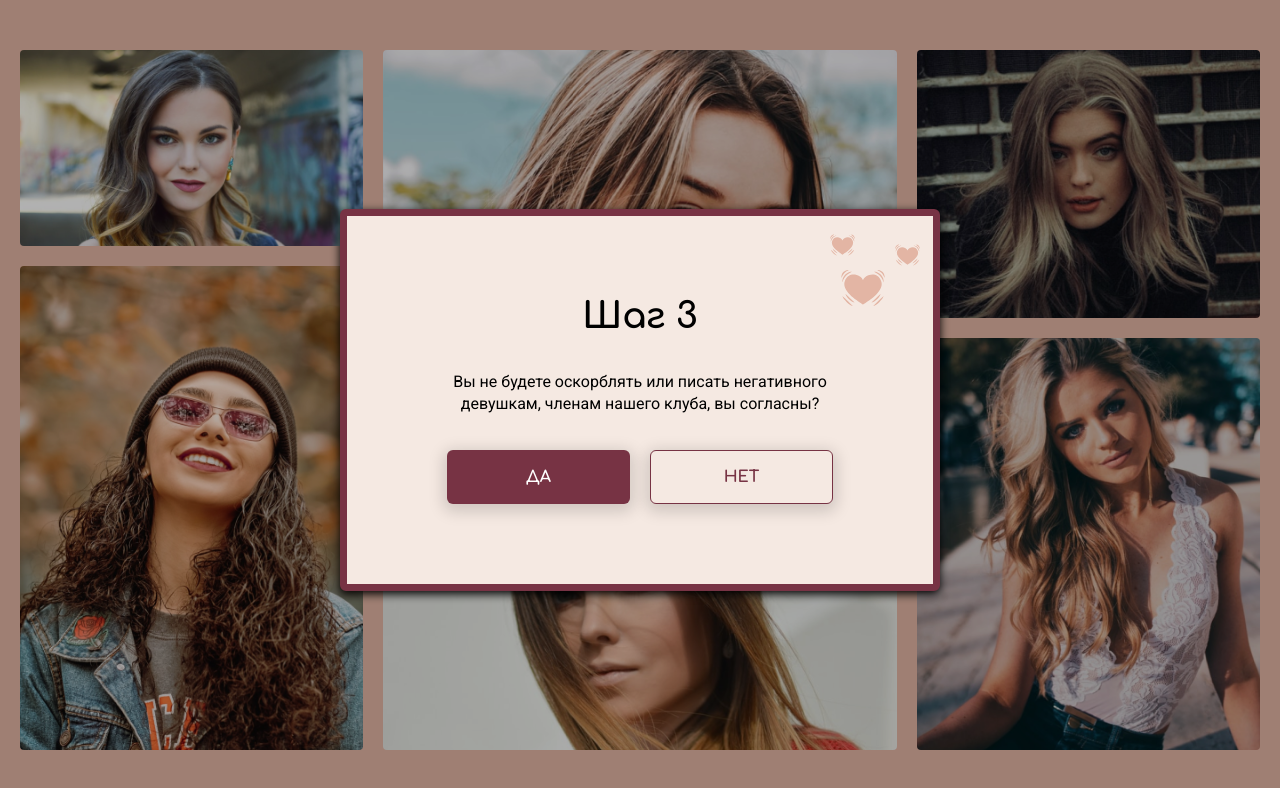
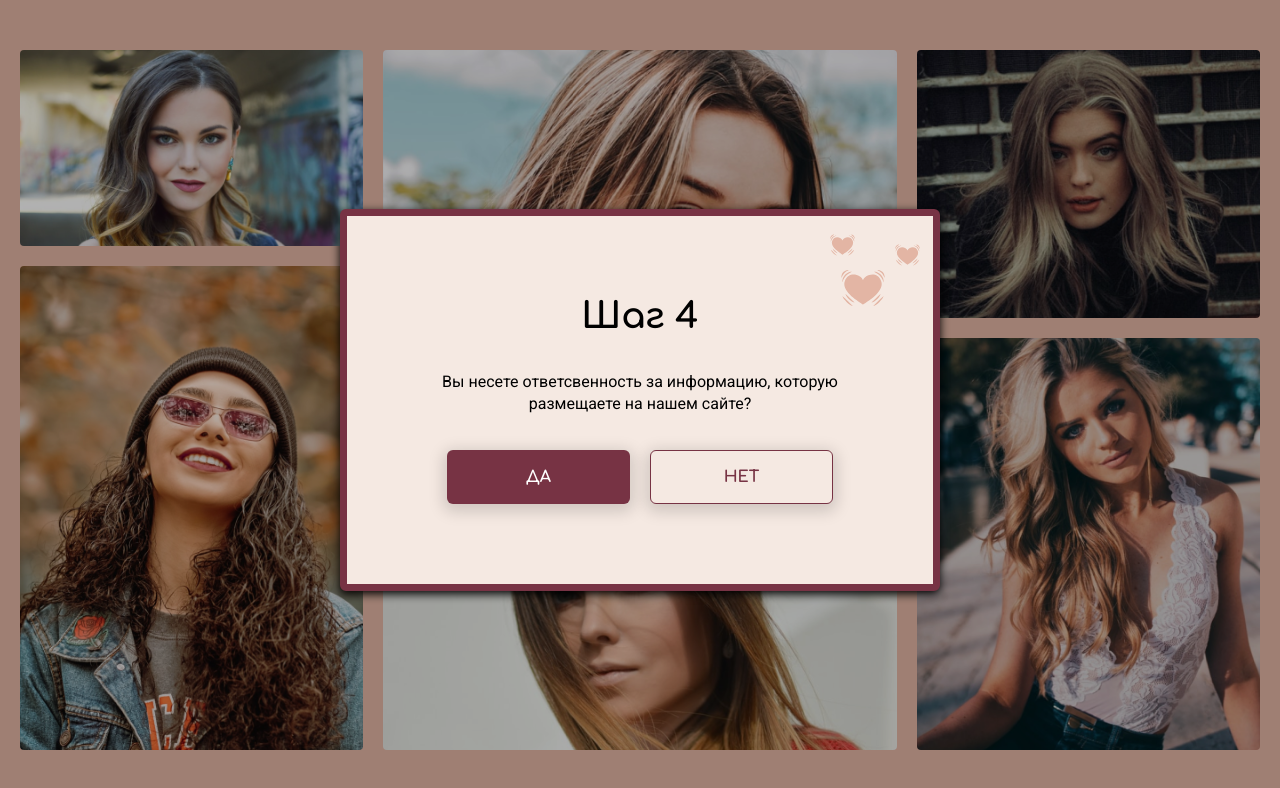
Before and after one commit to mrdimemes/meeting-website, a React (Create React App) app: page / in a window 1280 px wide. Shown: the top 788 px of the page. Built offline with nearby package versions, Linux system fonts and the light colour scheme.

Commit message:
QuizFourthStep component added; styles for QuizFourthStep added

```diff
--- a/src/components/index.js
+++ b/src/components/index.js
@@ -3,6 +3,7 @@ export { default as ModalWindow } from "./quiz/ModalWindow";
 export { default as QuizFirstStep } from "./quiz/steps/QuizFirstStep";
 export { default as QuizSecondStep } from "./quiz/steps/QuizSecondStep";
 export { default as QuizThirdStep } from "./quiz/steps/QuizThirdStep";
+export { default as QuizFourthStep } from "./quiz/steps/QuizFourthStep";
 
 
 export { default as Button } from "./UI/Button";
--- /dev/null
+++ b/src/components/quiz/steps/QuizFourthStep.jsx
@@ -0,0 +1,32 @@
+import React from "react";
+import ModalWindow from "../ModalWindow";
+import Button from "../../UI/Button";
+import "../../../styles/scss/components/quiz/QuizFourthStep.scss";
+
+
+function QuizFourthStep() {
+  return (
+    <ModalWindow className="quiz-fourth-step">
+      <h1 className="modal-window__label quiz-fourth-step__label">Шаг 4</h1>
+      <p className="modal-window__massage quiz-fourth-step__massage">
+        Вы несете ответсвенность за информацию,
+        которую размещаете на нашем сайте?
+      </p>
+      <div className="quiz-fourth-step__buttons-wrapper">
+        <Button
+          className="quiz-fourth-step__button"
+          theme="main"
+          children="Да"
+        />
+        <Button
+          className="quiz-fourth-step__button"
+          theme="additional"
+          children="Нет"
+        />
+      </div>
+    </ModalWindow>
+  )
+}
+
+
+export default QuizFourthStep;
--- a/src/pages/WelcomePage.jsx
+++ b/src/pages/WelcomePage.jsx
@@ -1,5 +1,5 @@
 import React from 'react';
-import { QuizThirdStep } from "../components";
+import { QuizFourthStep } from "../components";
 import "../styles/scss/pages/WelcomePage.scss";
 
 
@@ -14,7 +14,7 @@ function WelcomePage() {
         <div className="welcome-page__card welcome-page__card-5"></div>
         <div className="welcome-page__card welcome-page__card-6"></div>
       </div>
-      <QuizThirdStep />
+      <QuizFourthStep />
     </div>
   )
 }
--- /dev/null
+++ b/src/styles/scss/components/quiz/QuizFourthStep.scss
@@ -0,0 +1,9 @@
+.quiz-fourth-step {
+  &__buttons-wrapper {
+    display: flex;
+    column-gap: 20px;
+  }
+  &__button {
+    width: 183px;
+  }
+}
```
